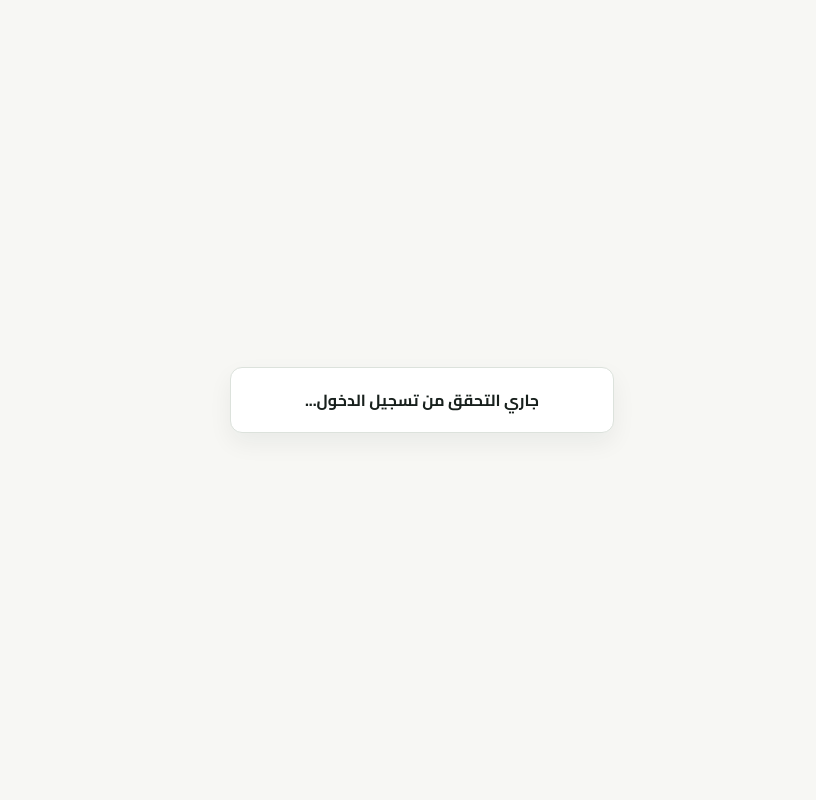
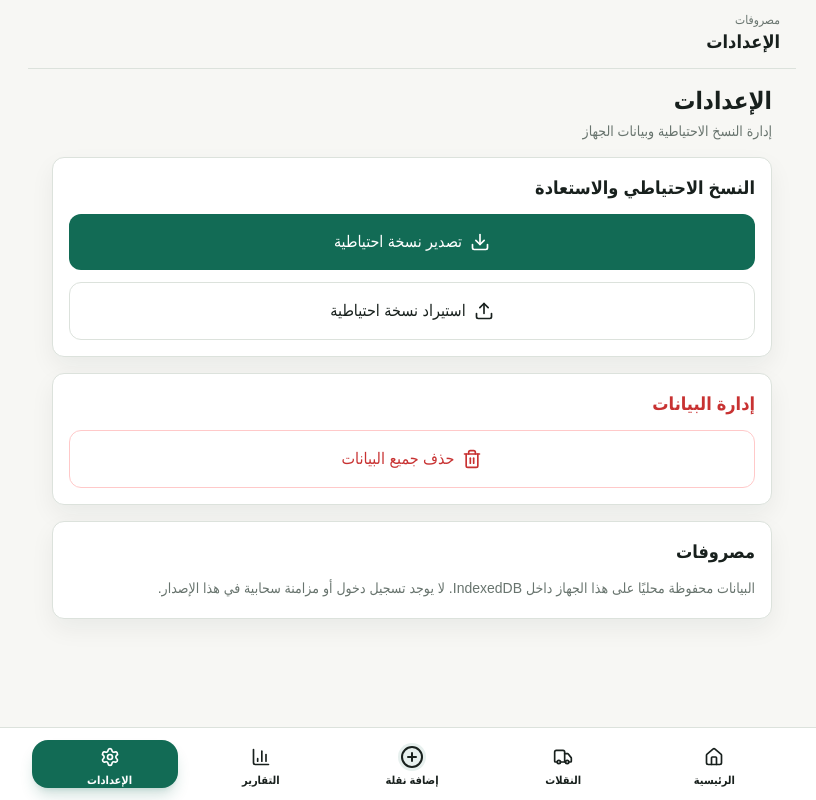
Before and after one commit to ahmedebrahem0/CachSystem, a Next.js app: page /settings in a window 1280 px wide. Before the commit this address had no page. Shown: the whole page, without its empty margins (343-1159 px from the left). Built offline with nearby package versions, Linux system fonts and the light colour scheme.

Commit message:
Feat: Remove Login Page

```diff
--- a/src/app/(app)/layout.tsx
+++ b/src/app/(app)/layout.tsx
@@ -1,10 +1,5 @@
 import { AppShell } from "@/components/layout/AppShell"
-import { AuthGuard } from "@/features/auth/components/AuthGuard"
 
 export default function AppLayout({ children }: { children: React.ReactNode }) {
-  return (
-    <AuthGuard>
-      <AppShell>{children}</AppShell>
-    </AuthGuard>
-  )
+  return <AppShell>{children}</AppShell>
 }
--- a/src/app/globals.css
+++ b/src/app/globals.css
@@ -56,6 +56,7 @@ html {
 }
 
 body {
+  font-family: Arial, "Tahoma", "Segoe UI", sans-serif;
   margin: 0;
   min-height: 100vh;
   background: var(--background);
@@ -102,6 +103,7 @@ a {
 
 @media print {
   body {
+  font-family: Arial, "Tahoma", "Segoe UI", sans-serif;
     background: white;
   }
 
--- a/src/app/layout.tsx
+++ b/src/app/layout.tsx
@@ -1,14 +1,8 @@
 import type { Metadata, Viewport } from "next"
-import { Cairo } from "next/font/google"
 
 import { AppProviders } from "@/components/providers/AppProviders"
 import { siteConfig } from "@/config/site"
 import "./globals.css"
-
-const cairo = Cairo({
-  subsets: ["arabic", "latin"],
-  display: "swap",
-})
 
 export const metadata: Metadata = {
   applicationName: siteConfig.name,
@@ -32,7 +26,7 @@ export const viewport: Viewport = {
 export default function RootLayout({ children }: Readonly<{ children: React.ReactNode }>) {
   return (
     <html lang="ar" dir="rtl">
-      <body className={cairo.className}>
+      <body>
         <AppProviders>{children}</AppProviders>
       </body>
     </html>
--- a/src/app/manifest.ts
+++ b/src/app/manifest.ts
@@ -5,7 +5,7 @@ import { siteConfig } from "@/config/site"
 export default function manifest(): MetadataRoute.Manifest {
   return {
     name: siteConfig.name,
-    short_name: "عهد النقل",
+    short_name: siteConfig.name,
     description: siteConfig.description,
     lang: "ar",
     dir: "rtl",
--- a/src/app/page.tsx
+++ b/src/app/page.tsx
@@ -1,5 +1,5 @@
 import { redirect } from "next/navigation"
 
 export default function HomePage() {
-  redirect("/login")
+  redirect("/dashboard")
 }
--- a/src/components/layout/AppHeader.tsx
+++ b/src/components/layout/AppHeader.tsx
@@ -1,17 +1,12 @@
 "use client"
 
-import { ArrowRight, LogOut } from "lucide-react"
+import { ArrowRight } from "lucide-react"
 import { useRouter } from "next/navigation"
 
-import { logout } from "@/features/auth/lib/auth"
+import { siteConfig } from "@/config/site"
 
 export function AppHeader({ title, showBack }: { title: string; showBack?: boolean }) {
   const router = useRouter()
-
-  function handleLogout() {
-    logout()
-    router.replace("/login")
-  }
 
   return (
     <header className="sticky top-0 z-30 border-b border-border bg-background/95 px-4 py-3 backdrop-blur no-print">
@@ -27,17 +22,9 @@ export function AppHeader({ title, showBack }: { title: string; showBack?: boole
           </button>
         ) : null}
         <div className="min-w-0 flex-1">
-          <p className="text-xs text-muted-foreground">حساب عهد النقل</p>
+          <p className="text-xs text-muted-foreground">{siteConfig.name}</p>
           <h1 className="truncate text-lg font-bold">{title}</h1>
         </div>
-        <button
-          type="button"
-          onClick={handleLogout}
-          className="flex size-11 items-center justify-center rounded-full border border-border bg-card text-destructive"
-          aria-label="تسجيل الخروج"
-        >
-          <LogOut className="size-5" />
-        </button>
       </div>
     </header>
   )
```
